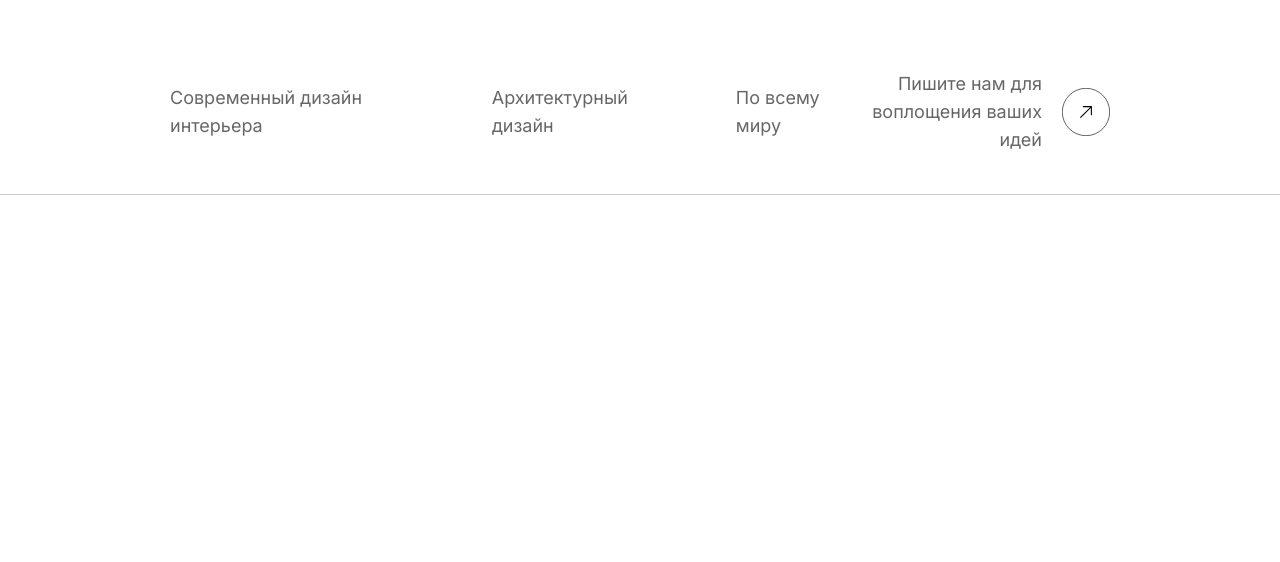
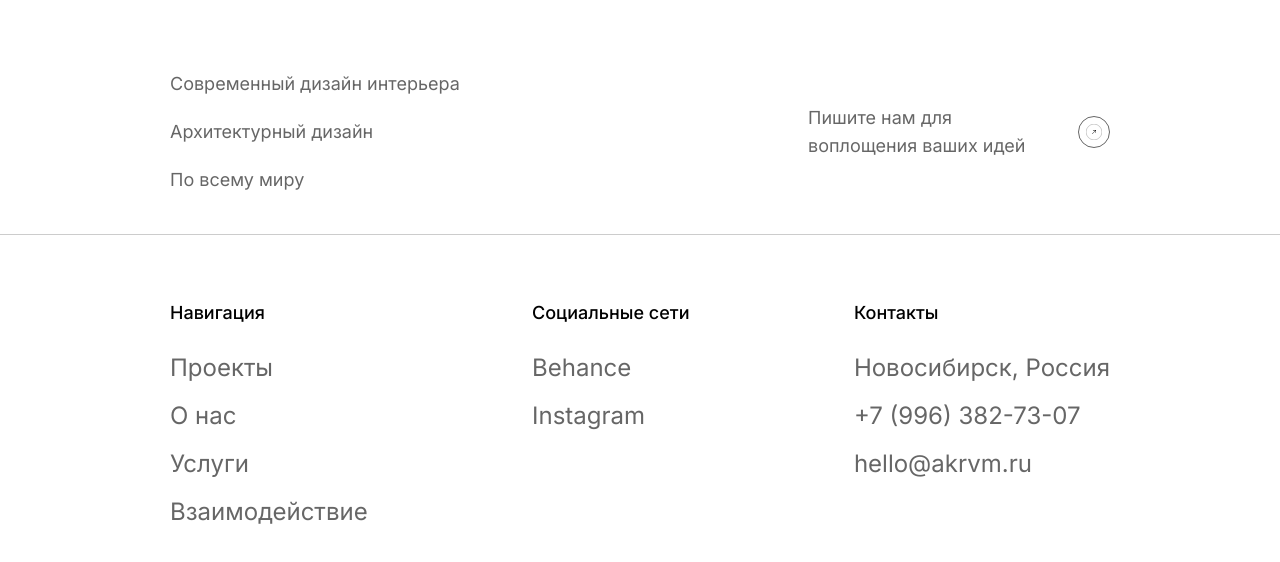
Before and after one commit to Yolanesso/studio-of-design, a React (Vite) app: page / in a window 1280 px wide. Shown: the part 5133-5695 px from the top of the page. Before the commit the page ends 5328 px from the top, so only its background shows below. Built offline with nearby package versions, Linux system fonts and the light colour scheme.

Commit message:
Сделал для footer навигацю + социальные сети + контакты

```diff
--- a/src/Components/HeroSection.jsx
+++ b/src/Components/HeroSection.jsx
@@ -108,7 +108,7 @@ export default function HeroSection() {
         </ScrollReveal>
       </section>
 
-      <section className="projects px-4 sm:px-6 md:px-8 lg:px-[50px] xl:px-[150px] 2xl:px-[250px] py-8 sm:py-12 md:py-16 lg:py-20 2xl:py-28">
+      <section className=" projects px-4 sm:px-6 md:px-8 lg:px-[50px] xl:px-[150px] 2xl:px-[250px] py-8 sm:py-12 md:py-16 lg:py-20 2xl:py-28">
         <div className="projects__container">
           <div className="flex flex-col lg:flex-row lg:items-start lg:gap-8 xl:gap-12 2xl:gap-24">
             <h1 className="projects-title text-2xl sm:text-3xl md:text-4xl lg:text-5xl xl:text-6xl 2xl:text-[96px] font-inter font-medium lg:mb-0 lg:w-1/4 mb-4 sm:mb-6 md:mb-8">
@@ -203,22 +203,139 @@ export default function HeroSection() {
         </div>
       </section>
 
-      <footer>
-        <div className="footer__text flex flex-col md:flex-row px-4 sm:px-6 md:px-8 lg:px-12 xl:px-[170px] 2xl:px-[170px] justify-between items-center mt-12 sm:mt-16 md:mt-20 lg:mt-28 xl:mt-[150px] 2xl:mt-[183px] border-b border-b-[#00000033] pb-6 sm:pb-8 md:pb-10">
-          <div className="flex flex-col md:flex-row gap-4 sm:gap-6 md:gap-8 lg:gap-10 xl:gap-[62px] text-[#00000099] text-sm sm:text-base md:text-lg text-center md:text-left mb-4 md:mb-0">
-            <p>Современный дизайн интерьера</p>
-            <p>Архитектурный дизайн</p>
-            <p>По всему миру</p>
+      <footer role="contentinfo" aria-label="Футер сайта">
+        {/* Верхняя часть футера */}
+        <div className="footer__text w-full max-w-[1920px] mx-auto px-4 sm:px-6 md:px-8 lg:px-12 xl:px-[170px] 2xl:px-[170px] flex flex-col md:flex-row justify-between items-center mt-12 sm:mt-16 md:mt-20 lg:mt-28 xl:mt-[150px] 2xl:mt-[183px] border-b border-b-[#00000033] pb-6 sm:pb-8 md:pb-10">
+          {/* Левая часть: теги */}
+          <div className="flex gap-[20px] text-[#00000099] text-sm sm:text-base md:text-lg mb-6 md:mb-0 s:flex-col s:text-left">
+            <span className="whitespace-nowrap">
+              Современный дизайн интерьера
+            </span>
+            <span className="whitespace-nowrap">Архитектурный дизайн</span>
+            <span className="whitespace-nowrap">По всему миру</span>
           </div>
-          <div className="flex items-center gap-3 sm:gap-4 md:gap-5">
-            <p className="w-[150px] sm:w-[180px] md:w-[200px] lg:w-[210px] text-sm sm:text-base md:text-lg text-[#00000099] text-center md:text-right">
+
+          {/* Правая часть: призыв + стрелка на одном уровне */}
+          <div className="flex flex-row items-center gap-3 sm:gap-4 md:gap-5 text-[#00000099] text-sm sm:text-base md:text-lg">
+            <p className="max-w-xs sm:max-w-[180px] md:max-w-[200px] lg:max-w-[250px] text-center md:text-left">
               Пишите нам для воплощения ваших идей
             </p>
-            <img
-              src={ArrowBlack}
-              alt="arrow"
-              className="w-6 sm:w-8 md:w-10 lg:w-12"
-            />
+            <button
+              type="button"
+              aria-label="Начать диалог"
+              className="w-8 h-8 rounded-full border border-[#00000099] flex items-center justify-center hover:border-[#000000] transition-colors focus:outline-none focus:ring-2 focus:ring-[#000000] focus:ring-offset-2"
+            >
+              <img
+                src={ArrowBlack}
+                alt="Стрелка — начать диалог"
+                className="w-4 h-4"
+              />
+            </button>
+          </div>
+        </div>
+
+        {/* Нижняя часть футера с навигацией */}
+        <div className="footer-navigation flex flex-col md:flex-row px-4 sm:px-6 lg:px-12 xl:px-[170px] 2xl:px-[170px] py-8 sm:py-10 md:py-12 lg:py-16 gap-8 sm:gap-10 md:gap-12 lg:gap-16 justify-between">
+          {/* Колонка 1 - Навигация */}
+          <div className="flex flex-col">
+            <h3 className="text-[14px] sm:text-[16px] md:text-[18px] font-medium mb-4 sm:mb-6 text-[#000000]">
+              Навигация
+            </h3>
+            <nav aria-label="Навигация по сайту">
+              <ul className="flex flex-col gap-2 sm:gap-3">
+                <li>
+                  <a
+                    href="#projects"
+                    className="font-inter text-[14px] sm:text-[16px] md:text-[18px] lg:text-[20px] xl:text-[24px] 2xl:text-[36px] text-[#00000099] hover:text-[#000000] transition-colors font"
+                  >
+                    Проекты
+                  </a>
+                </li>
+                <li>
+                  <a
+                    href="#about"
+                    className="font-inter text-[14px] sm:text-[16px] md:text-[18px] lg:text-[20px] xl:text-[24px] 2xl:text-[36px] text-[#00000099] hover:text-[#000000] transition-colors"
+                  >
+                    О нас
+                  </a>
+                </li>
+                <li>
+                  <a
+                    href="#services"
+                    className="font-inter text-[14px] sm:text-[16px] md:text-[18px] lg:text-[20px] xl:text-[24px] 2xl:text-[36px] text-[#00000099] hover:text-[#000000] transition-colors"
+                  >
+                    Услуги
+                  </a>
+                </li>
+                <li>
+                  <a
+                    href="#contact"
+                    className="font-inter text-[14px] sm:text-[16px] md:text-[18px] lg:text-[20px] xl:text-[24px] 2xl:text-[36px] text-[#00000099] hover:text-[#000000] transition-colors"
+                  >
+                    Взаимодействие
+                  </a>
+                </li>
+              </ul>
+            </nav>
+          </div>
+
+          {/* Колонка 2 - Социальные сети */}
+          <div className="flex flex-col">
+            <h3 className="text-[14px] sm:text-[16px] md:text-[18px] font-medium mb-4 sm:mb-6 text-[#000000]">
+              Социальные сети
+            </h3>
+            <ul
+              className="flex flex-col gap-2 sm:gap-3"
+              aria-label="Наши социальные сети"
+            >
+              <li>
+                <a
+                  href="https://www.behance.net/вашпрофиль"
+                  target="_blank"
+                  rel="noopener noreferrer"
+                  className="font-inter text-[14px] sm:text-[16px] md:text-[18px] lg:text-[20px] xl:text-[24px] 2xl:text-[36px] text-[#00000099] hover:text-[#000000] transition-colors"
+                >
+                  Behance
+                </a>
+              </li>
+              <li>
+                <a
+                  href="https://www.instagram.com/вашпрофиль"
+                  target="_blank"
+                  rel="noopener noreferrer"
+                  className="font-inter text-[14px] sm:text-[16px] md:text-[18px] lg:text-[20px] xl:text-[24px] 2xl:text-[36px] text-[#00000099] hover:text-[#000000] transition-colors"
+                >
+                  Instagram
+                </a>
+              </li>
+            </ul>
+          </div>
+
+          {/* Колонка 3 - Контакты */}
+          <div className="flex flex-col">
+            <h3 className="text-[14px] sm:text-[16px] md:text-[18px] font-medium mb-4 sm:mb-6 text-[#000000]">
+              Контакты
+            </h3>
+            <address
+              className="flex flex-col gap-2 sm:gap-3 not-italic"
+              aria-label="Контактная информация"
+            >
+              <p className="font-inter text-[14px] sm:text-[16px] md:text-[18px] lg:text-[20px] xl:text-[24px] 2xl:text-[36px] text-[#00000099] hover:text-[#000000] transition-colors">
+                Новосибирск, Россия
+              </p>
+              <a
+                href="tel:+79963827307"
+                className="font-inter text-[14px] sm:text-[16px] md:text-[18px] lg:text-[20px] xl:text-[24px] 2xl:text-[36px] text-[#00000099] hover:text-[#000000] transition-colors"
+              >
+                +7 (996) 382-73-07
+              </a>
+              <a
+                href="mailto:hello@akrvm.ru"
+                className="font-inter text-[14px] sm:text-[16px] md:text-[18px] lg:text-[20px] xl:text-[24px] 2xl:text-[36px] text-[#00000099] hover:text-[#000000] transition-colors"
+              >
+                hello@akrvm.ru
+              </a>
+            </address>
           </div>
         </div>
       </footer>
```
